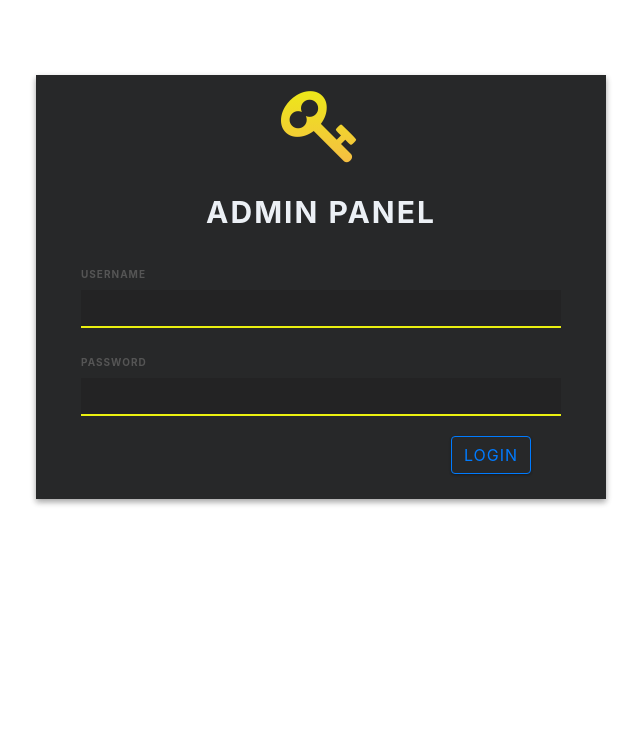
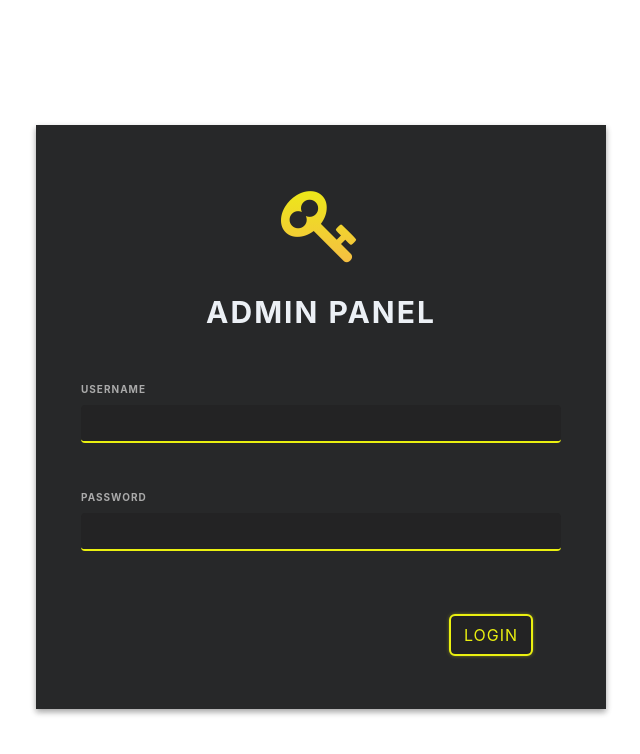
Before and after one commit to ParisNicolas/CopaRenault-Admin, a Flask app: page /login in a window 1280 px wide. Shown: the top 754 px of the page, without its empty margins (319-959 px from the left). Run offline with Flask 3, Linux system fonts and the light colour scheme; some libraries are stand-ins or nearby versions.

```diff
--- a/app/templates/layout.html
+++ b/app/templates/layout.html
@@ -6,7 +6,6 @@
     <title>ADMIN</title>
     <!-- BOOSTRAP 4 -->
     <link rel="stylesheet" href="https://bootswatch.com/4/materia/bootstrap.min.css">
-    <link rel="stylesheet" href="{{url_for('static', filename='css/main.css')}}">
 </head>
 
 <body>
@@ -31,7 +30,6 @@
     <script src="https://stackpath.bootstrapcdn.com/bootstrap/4.1.3/js/bootstrap.min.js"
         integrity="sha384-ChfqqxuZUCnJSK3+MXmPNIyE6ZbWh2IMqE241rYiqJxyMiZ6OW/JmZQ5stwEULTy"
         crossorigin="anonymous"></script>
-    <script src="{{url_for('static', filename='js/main.js')}}"></script>
 </body>
 
 </html>
--- a/app/templates/login.html
+++ b/app/templates/login.html
@@ -11,7 +11,8 @@
     }
 
     .login-box {
-      margin-top: 75px;
+      margin-top: 125px;
+      padding-top: 50px;
       height: auto;
       background: #272829;
       text-align: center;
@@ -32,87 +33,76 @@
       text-align: center;
       font-size: 30px;
       letter-spacing: 2px;
-      margin-top: 15px;
       font-weight: bold;
       color: #ECF0F5;
     }
 
     .login-form {
-      margin-top: 25px;
+      margin-top: 40px;
       text-align: left;
     }
 
-    input[type=text] {
-      background-color: #232324;
-      border: none;
-      border-bottom: 2px solid #eaf010;
-      border-top: 0px;
-      border-radius: 0px;
-      font-weight: bold;
-      outline: 0;
-      margin-bottom: 20px;
-      padding-left: 0px;
-      color: rgb(85, 85, 85);
-    }
-
+    input[type=text],
     input[type=password] {
       background-color: #232324;
       border: none;
       border-bottom: 2px solid #eaf010;
-      border-top: 0px;
-      border-radius: 0px;
       font-weight: bold;
-      outline: 0;
-      padding-left: 0px;
+      outline: none;
+      color: #FFFFFF;
+      padding-left: 3px;
       margin-bottom: 20px;
-      color: rgb(85, 85, 85);
+    }
+
+    input[type=text]:focus,
+    input[type=password]:focus {
+      background-color: #232324;
+      border-bottom: 2px solid rgb(255, 200, 20);
+      color: #FFFFFF;
+      box-shadow: none;
     }
 
     .form-group {
-      margin-bottom: 40px;
+      margin-top: 40px;
       outline: 0px;
-    }
-
-    .form-control:focus {
-      border-color: inherit;
-      -webkit-box-shadow: none;
-      box-shadow: none;
-      border-bottom: 2px solid #eaf010;
-      outline: 0;
-      background-color: #21211f;
-      color: rgb(85, 85, 85);
-    }
-
-    input:focus {
-      outline: none;
-      box-shadow: 0 0 0;
     }
 
     label {
       margin-bottom: 0px;
-    }
-
-    .form-control-label {
       font-size: 10px;
-      color: rgb(85, 85, 85);
+      color: #AAAAAA;
       font-weight: bold;
       letter-spacing: 1px;
     }
 
-    .btn-outline-primary {
-      border-color: #eaf010;
-      color: #21201e;
-      border-radius: 0px;
-      font-weight: bold;
-      letter-spacing: 1px;
-      box-shadow: 0 1px 3px rgba(0, 0, 0, 0.12), 0 1px 2px rgba(0, 0, 0, 0.24);
-    }
 
-    .btn-outline-primary:hover {
-      background-color: #21201e;
-      right: 0px;
 
-    }
+
+
+
+    .btn-outline {
+  margin-top: 45px;
+  margin-bottom: 30px;
+  background-color: #232324; /* Fondo negro */
+  border: 1px solid #eaf010; /* Borde amarillo */
+  outline: 2px solid #eaf010; /* Agrega un borde extra para mayor visibilidad */
+  color: #eaf010; /* Texto amarillo */
+  border-radius: 5px;
+  font-weight: bold;
+  letter-spacing: 1px;
+  padding: 10px 20px; /* Espacio interior para que se vea el borde */
+  box-shadow: 0px 0px 5px #eaf010; /* Sombra para resaltar el borde */
+}
+
+.btn-outline:hover {
+  background-color: #eaf010; /* Fondo amarillo al hacer hover */
+  color: #232324; /* Texto negro al hacer hover */
+  border-color: #eaf010; /* Borde amarillo */
+  outline: none; /* Quita el borde extra en hover */
+}
+
+
+
 
     .login-btm {
       float: left;
@@ -123,23 +113,11 @@
       text-align: right;
       margin-bottom: 25px;
     }
-
-    .login-text {
-      text-align: left;
-      padding-left: 0px;
-      color: rgb(85, 85, 85);
-    }
-
-    .loginbttm {
-      padding: 0px;
-    }
   </style>
-  <link rel="stylesheet" href="https://maxcdn.bootstrapcdn.com/bootstrap/4.0.0-beta/css/bootstrap.min.css" integrity="sha384-/Y6pD6FV/Vv2HJnA6t+vslU6fwYXjCFtcEpHbNJ0lyAFsXTsjBbfaDjzALeQsN6M" crossorigin="anonymous">
-  <!-- Font Awesome -->
+  <link rel="stylesheet" href="https://maxcdn.bootstrapcdn.com/bootstrap/4.0.0-beta/css/bootstrap.min.css"
+    integrity="sha384-/Y6pD6FV/Vv2HJnA6t+vslU6fwYXjCFtcEpHbNJ0lyAFsXTsjBbfaDjzALeQsN6M" crossorigin="anonymous">
   <link rel="stylesheet" href="https://cdnjs.cloudflare.com/ajax/libs/font-awesome/4.5.0/css/font-awesome.min.css">
-
-    <link href="https://fonts.googleapis.com/css?family=Roboto" rel="stylesheet"> <link rel='stylesheet' href='https://cdnjs.cloudflare.com/ajax/libs/twitter-bootstrap/4.0.0-beta/css/bootstrap.min.css'>
-<link rel='stylesheet' href='https://cdnjs.cloudflare.com/ajax/libs/font-awesome/4.5.0/css/font-awesome.min.css'>
+  <link href="https://fonts.googleapis.com/css?family=Roboto" rel="stylesheet">
   <title>Sign In</title>
 </head>
 
@@ -165,15 +143,15 @@
               </div>
               <div class="form-group">
                 <label class="form-control-label">PASSWORD</label>
-                <input type="password" class="form-control" i>
+                <input type="password" class="form-control">
               </div>
 
               <div class="col-lg-12 loginbttm">
-                <div class="col-lg-6 login-btm login-text">
+                <div class="col-lg-6 login-btm">
                   <!-- Error Message -->
                 </div>
                 <div class="col-lg-6 login-btm login-button">
-                  <button type="submit" class="btn btn-outline-primary">LOGIN</button>
+                  <button type="submit" class="btn btn-outline">LOGIN</button>
                 </div>
               </div>
             </form>
```
Also changed, not shown: app/routes/sports.py (+16 -1 lines), app/templates/deportes/partidos.html (+9 -8 lines).
